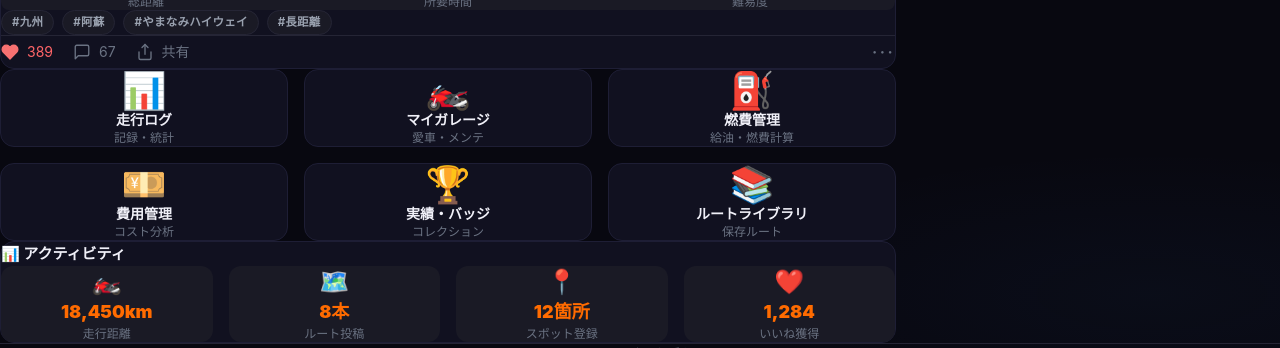
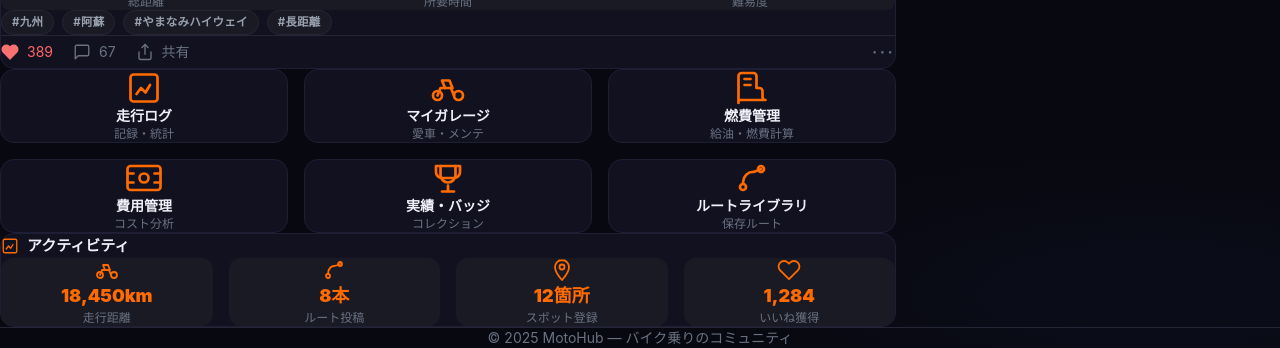
Before and after one commit to toshi345/motohub, a Next.js app: page /profile in a window 1280 px wide. Shown: the part 1146-1494 px from the top of the page. Built offline with nearby package versions, Linux system fonts and the light colour scheme.

Commit message:
SVGアイコン統一: ガレージ・プロフィール・実績・投稿ページ

```diff
--- a/app/achievements/page.tsx
+++ b/app/achievements/page.tsx
@@ -3,6 +3,7 @@
 import { useState, useEffect } from "react";
 import { loadSessions } from "@/lib/gps";
 import { evaluateAchievements, calcStats, Achievement, rarityColor, rarityLabel, rarityBorder } from "@/lib/achievements";
+import { RulerIcon, BikeIcon, SpeedIcon } from "@/components/Icons";
 
 function AchievementCard({ a }: { a: Achievement }) {
   const unlocked = !!a.unlockedAt;
@@ -145,14 +146,17 @@ export default function AchievementsPage() {
       {/* Riding stats summary */}
       <div className="grid grid-cols-3 gap-3 mb-6">
         <div className="card p-3 text-center">
+          <div className="flex justify-center mb-1"><RulerIcon size={20} color="#ff6b00" /></div>
           <div className="font-black" style={{ color: "#ff6b00" }}>{stats.totalDistanceKm.toFixed(0)} km</div>
           <div className="text-xs text-gray-500">累計走行距離</div>
         </div>
         <div className="card p-3 text-center">
+          <div className="flex justify-center mb-1"><BikeIcon size={20} color="#ff6b00" /></div>
           <div className="font-black" style={{ color: "#ff6b00" }}>{stats.totalRides} 回</div>
           <div className="text-xs text-gray-500">走行回数</div>
         </div>
         <div className="card p-3 text-center">
+          <div className="flex justify-center mb-1"><SpeedIcon size={20} color="#ff6b00" /></div>
           <div className="font-black" style={{ color: "#ff6b00" }}>{Math.round(stats.maxSpeedKmh)} km/h</div>
           <div className="text-xs text-gray-500">最高速度</div>
         </div>
--- a/app/garage/page.tsx
+++ b/app/garage/page.tsx
@@ -7,8 +7,28 @@ import {
   getMaintenanceStatus, MAINTENANCE_LABELS, MOCK_BIKES,
 } from "@/lib/garage";
 import { loadSessions } from "@/lib/gps";
+import {
+  BikeIcon, OilIcon, TireIcon, WrenchIcon, FuelIcon,
+  BatteryIcon, SettingsIcon,
+} from "@/components/Icons";
 
 const BIKE_COLORS = ["#cc3300", "#003399", "#006600", "#cc6600", "#330066", "#222222", "#888888", "#ffffff"];
+
+function MaintenanceTypeIcon({ type }: { type: MaintenanceType }) {
+  const props = { size: 16, color: "currentColor" };
+  switch (type) {
+    case "oil": return <OilIcon {...props} />;
+    case "tire_front":
+    case "tire_rear": return <TireIcon {...props} />;
+    case "chain": return <WrenchIcon {...props} />;
+    case "brake_front":
+    case "brake_rear": return <WrenchIcon {...props} />;
+    case "coolant": return <FuelIcon {...props} />;
+    case "battery": return <BatteryIcon {...props} />;
+    case "filter": return <SettingsIcon {...props} />;
+    default: return <WrenchIcon {...props} />;
+  }
+}
 
 function BikeColorDot({ color }: { color: string }) {
   return <span className="inline-block w-4 h-4 rounded-full border border-white/20" style={{ background: color }} />;
@@ -37,7 +57,7 @@ function MaintenanceItem({ record, currentKm, onEdit, onDelete }: {
   return (
     <div className={`p-3 rounded-xl border transition-colors ${urgency === "overdue" ? "border-red-500/50 bg-red-500/5" : urgency === "urgent" ? "border-yellow-500/50 bg-yellow-500/5" : "border-[#252535]"}`}>
       <div className="flex items-center gap-2 mb-1.5">
-        <span className="text-base">{meta.icon}</span>
+        <MaintenanceTypeIcon type={record.type} />
         <span className="font-medium text-sm flex-1">{meta.label}</span>
         {urgency === "overdue" && <span className="tag bg-red-500/20 text-red-400">⚠️ 超過</span>}
         {urgency === "urgent" && <span className="tag bg-yellow-500/20 text-yellow-400">⚡ 要注意</span>}
@@ -173,7 +193,7 @@ export default function GaragePage() {
       {/* Header */}
       <div className="flex items-center justify-between mb-6">
         <div>
-          <h1 className="text-3xl font-black mb-1">🏍️ マイガレージ</h1>
+          <h1 className="text-3xl font-black mb-1 flex items-center gap-2"><BikeIcon size={28} color="#ff6b00" /> マイガレージ</h1>
           <p className="text-gray-400 text-sm">愛車管理・メンテナンス記録</p>
         </div>
         <button onClick={openAddBike} className="btn-primary">＋ 愛車を追加</button>
@@ -211,8 +231,8 @@ export default function GaragePage() {
           {/* Bike detail header */}
           <div className="card p-5 mb-5">
             <div className="flex items-start gap-4">
-              <div className="w-16 h-16 rounded-xl flex items-center justify-center text-4xl shrink-0" style={{ background: `${selected.color}22`, border: `2px solid ${selected.color}55` }}>
-                🏍️
+              <div className="w-16 h-16 rounded-xl flex items-center justify-center shrink-0" style={{ background: `${selected.color}22`, border: `2px solid ${selected.color}55` }}>
+                <BikeIcon size={36} color={selected.color} />
               </div>
               <div className="flex-1">
                 <div className="flex items-center gap-2 flex-wrap">
--- a/app/profile/page.tsx
+++ b/app/profile/page.tsx
@@ -1,11 +1,15 @@
 "use client";
 
-import { useState, useEffect } from "react";
+import React, { useState, useEffect } from "react";
 import PostCard from "@/components/PostCard";
 import ShareModal from "@/components/ShareModal";
 import ProfileEditModal, { loadProfile, ProfileData, getAvatarUrl } from "@/components/ProfileEditModal";
 import SettingsModal from "@/components/SettingsModal";
 import { mockPosts } from "@/lib/mockData";
+import {
+  ChartIcon, BikeIcon, FuelIcon, MoneyIcon, TrophyIcon, MapIcon,
+  PinIcon, HeartIcon,
+} from "@/components/Icons";
 
 const tabs = ["投稿", "ルート", "スポット", "いいね済み"];
 
@@ -164,20 +168,20 @@ export default function ProfilePage() {
 
       {/* Quick links to new features */}
       <div className="grid grid-cols-2 md:grid-cols-3 gap-4 mt-8">
-        {[
-          { href: "/riding-log", icon: "📊", label: "走行ログ", desc: "記録・統計" },
-          { href: "/garage", icon: "🏍️", label: "マイガレージ", desc: "愛車・メンテ" },
-          { href: "/fuel", icon: "⛽", label: "燃費管理", desc: "給油・燃費計算" },
-          { href: "/expenses", icon: "💴", label: "費用管理", desc: "コスト分析" },
-          { href: "/achievements", icon: "🏆", label: "実績・バッジ", desc: "コレクション" },
-          { href: "/riding-log", icon: "📚", label: "ルートライブラリ", desc: "保存ルート" },
-        ].map((item) => (
+        {([
+          { href: "/riding-log", icon: <ChartIcon size={36} color="#ff6b00" />, label: "走行ログ", desc: "記録・統計" },
+          { href: "/garage", icon: <BikeIcon size={36} color="#ff6b00" />, label: "マイガレージ", desc: "愛車・メンテ" },
+          { href: "/fuel", icon: <FuelIcon size={36} color="#ff6b00" />, label: "燃費管理", desc: "給油・燃費計算" },
+          { href: "/expenses", icon: <MoneyIcon size={36} color="#ff6b00" />, label: "費用管理", desc: "コスト分析" },
+          { href: "/achievements", icon: <TrophyIcon size={36} color="#ff6b00" />, label: "実績・バッジ", desc: "コレクション" },
+          { href: "/riding-log", icon: <MapIcon size={36} color="#ff6b00" />, label: "ルートライブラリ", desc: "保存ルート" },
+        ] as { href: string; icon: React.ReactNode; label: string; desc: string }[]).map((item) => (
           <a
-            key={item.href}
+            key={item.label}
             href={item.href}
             className="card p-5 text-center hover:border-[#ff6b00] transition-all hover:-translate-y-0.5 group"
           >
-            <div className="text-4xl mb-3 group-hover:scale-110 transition-transform">{item.icon}</div>
+            <div className="flex justify-center mb-3 group-hover:scale-110 transition-transform">{item.icon}</div>
             <div className="text-sm font-bold mb-1">{item.label}</div>
             <div className="text-xs text-gray-500">{item.desc}</div>
           </a>
@@ -186,16 +190,16 @@ export default function ProfilePage() {
 
       {/* Activity stats */}
       <div className="card p-6 mt-5">
-        <h2 className="font-bold mb-5">📊 アクティビティ</h2>
+        <h2 className="font-bold mb-5 flex items-center gap-2"><ChartIcon size={18} color="#ff6b00" /> アクティビティ</h2>
         <div className="grid grid-cols-2 md:grid-cols-4 gap-4">
-          {[
-            { icon: "🏍️", label: "走行距離", value: "18,450km" },
-            { icon: "🗺️", label: "ルート投稿", value: "8本" },
-            { icon: "📍", label: "スポット登録", value: "12箇所" },
-            { icon: "❤️", label: "いいね獲得", value: "1,284" },
-          ].map((stat) => (
+          {([
+            { icon: <BikeIcon size={24} color="#ff6b00" />, label: "走行距離", value: "18,450km" },
+            { icon: <MapIcon size={24} color="#ff6b00" />, label: "ルート投稿", value: "8本" },
+            { icon: <PinIcon size={24} color="#ff6b00" />, label: "スポット登録", value: "12箇所" },
+            { icon: <HeartIcon size={24} color="#ff6b00" />, label: "いいね獲得", value: "1,284" },
+          ] as { icon: React.ReactNode; label: string; value: string }[]).map((stat) => (
             <div key={stat.label} className="bg-[#1a1a25] rounded-xl p-4 text-center">
-              <div className="text-2xl mb-1">{stat.icon}</div>
+              <div className="flex justify-center mb-1">{stat.icon}</div>
               <div className="font-black text-lg" style={{color: "#ff6b00"}}>{stat.value}</div>
               <div className="text-xs text-gray-500">{stat.label}</div>
             </div>
```
